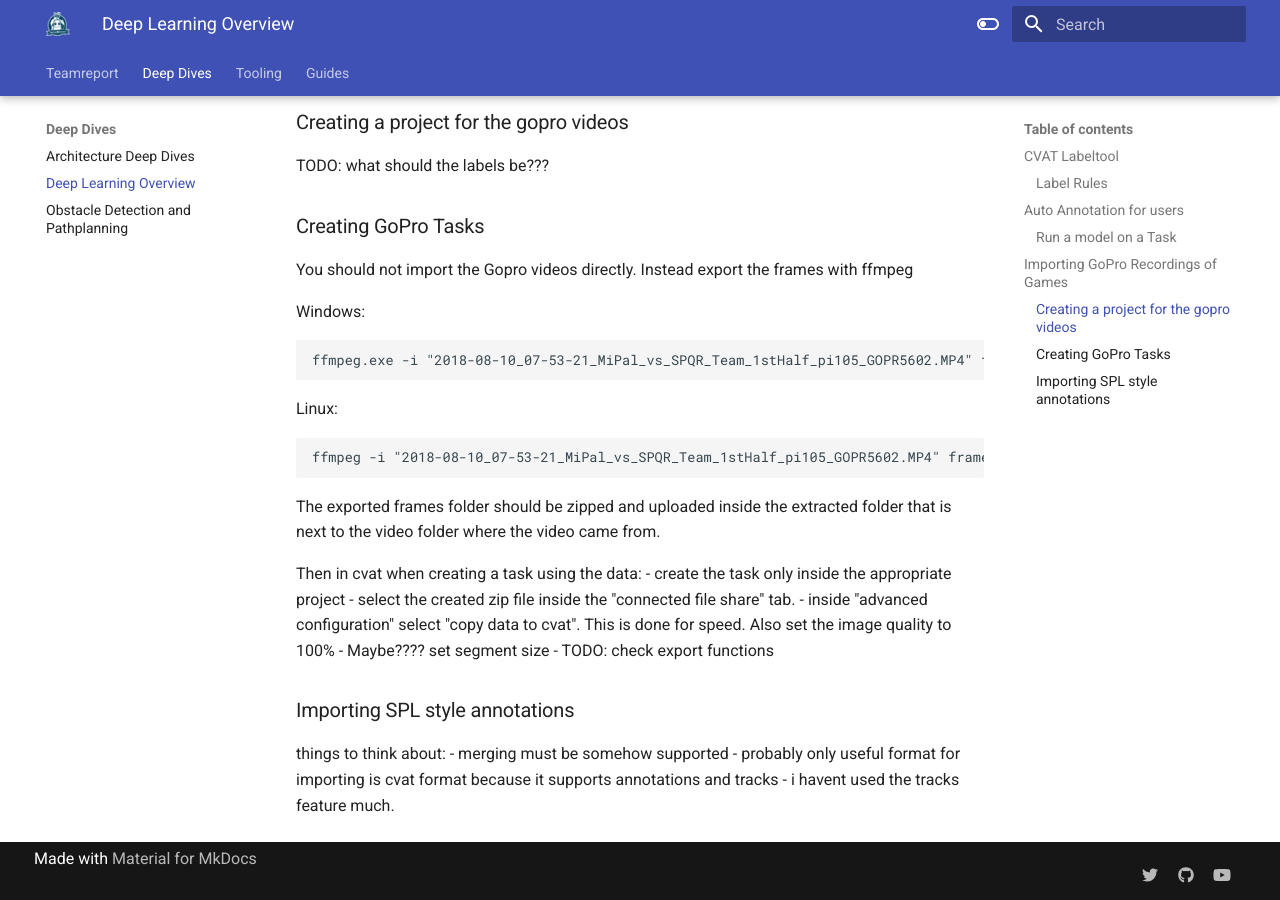
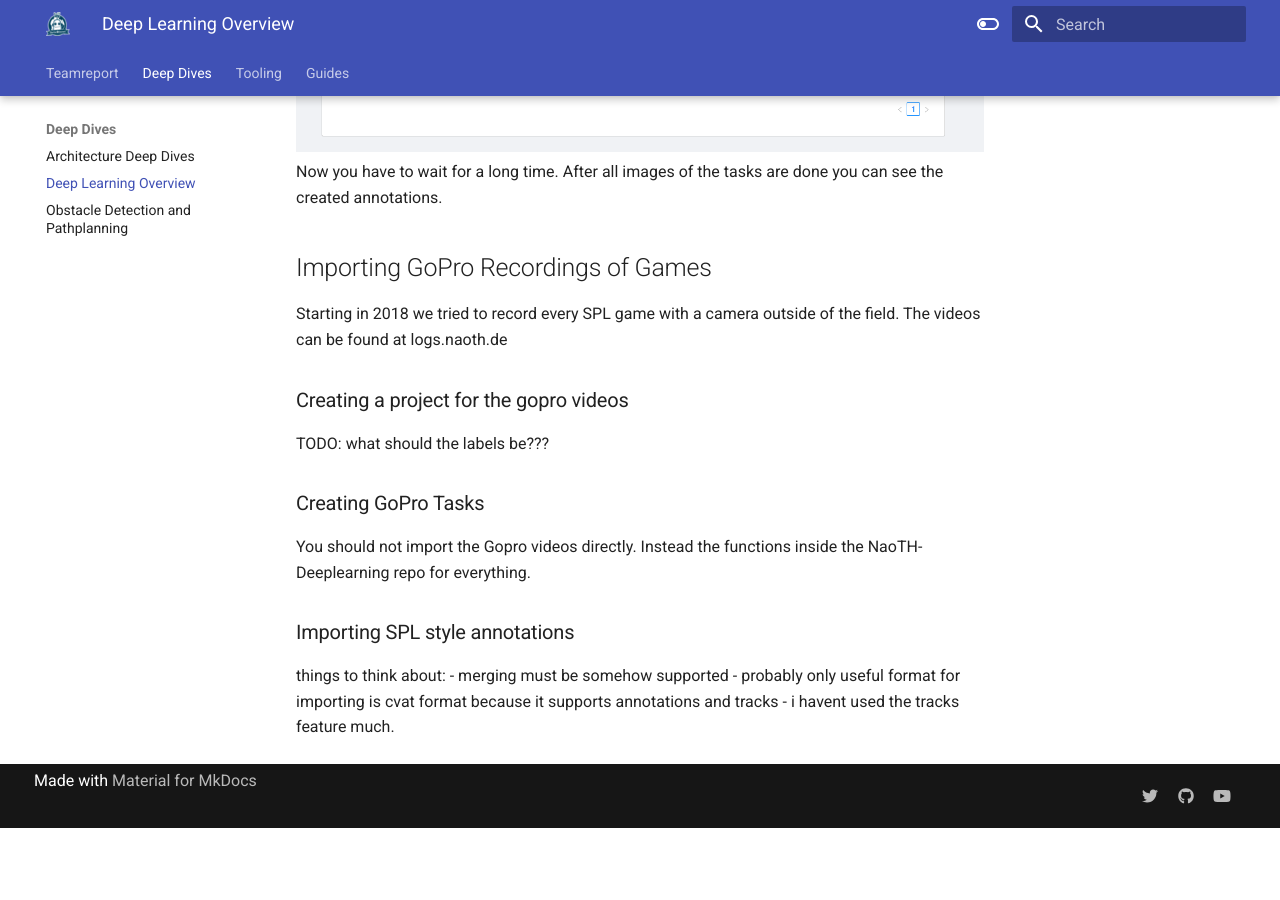
Before and after one commit to BerlinUnited/berlinunited.github.io, an MkDocs documentation site: the page built from docs/deep_dives/deep_learning.md, in a window 1280 px wide and 900 px high, scrolled down 2160 px. Built offline with MkDocs 1.6.1 and Material for MkDocs 9.7.7, drawn with Linux system fonts in a browser that asks for light colours; after the commit the page ends 2988 px from its top, so only the background shows below that; some of the changed text lies outside the part shown.

Commit message:
improve cvat docs a bit

````diff
--- a/docs/deep_dives/deep_learning.md
+++ b/docs/deep_dives/deep_learning.md
@@ -50,25 +57,8 @@ Starting in 2018 we tried to record every SPL game with a camera outside of the
 TODO: what should the labels be???
 
 ### Creating GoPro Tasks
-You should not import the Gopro videos directly. Instead export the frames with ffmpeg
+You should not import the Gopro videos directly. Instead the functions inside the NaoTH-Deeplearning repo for everything.
 
-Windows:
-```bash
-ffmpeg.exe -i "2018-08-10_07-53-21_MiPal_vs_SPQR_Team_1stHalf_pi105_GOPR5602.MP4" frames/%%04d.jpg
-```
-Linux:
-```bash
-ffmpeg -i "2018-08-10_07-53-21_MiPal_vs_SPQR_Team_1stHalf_pi105_GOPR5602.MP4" frames/%04d.jpg
-```
-The exported frames folder should be zipped and uploaded inside the extracted folder that is next to the video folder where
-the video came from.
-
-Then in cvat when creating a task using the data:
-- create the task only inside the appropriate project
-- select the created zip file inside the "connected file share" tab.
-- inside "advanced configuration" select "copy data to cvat". This is done for speed. Also set the image quality to 100%
-- Maybe???? set segment size
-  - TODO: check export functions
 
 ### Importing SPL style annotations
 things to think about:
````
Also changed, not shown: other parts of docs/deep_dives/deep_learning.md (+8 -1 lines), docs/naoth_tools/cvat.md (+6 -2 lines).
